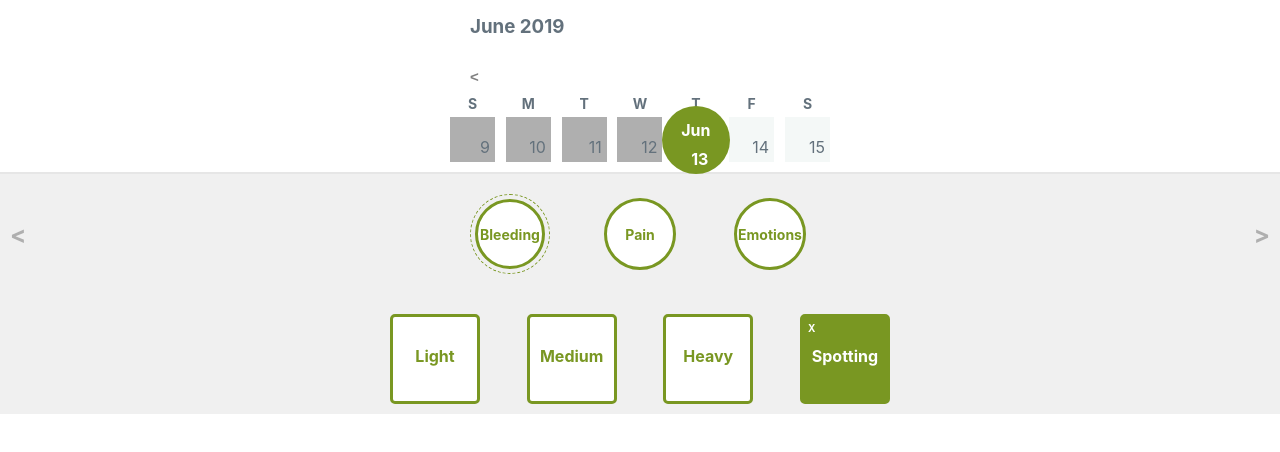
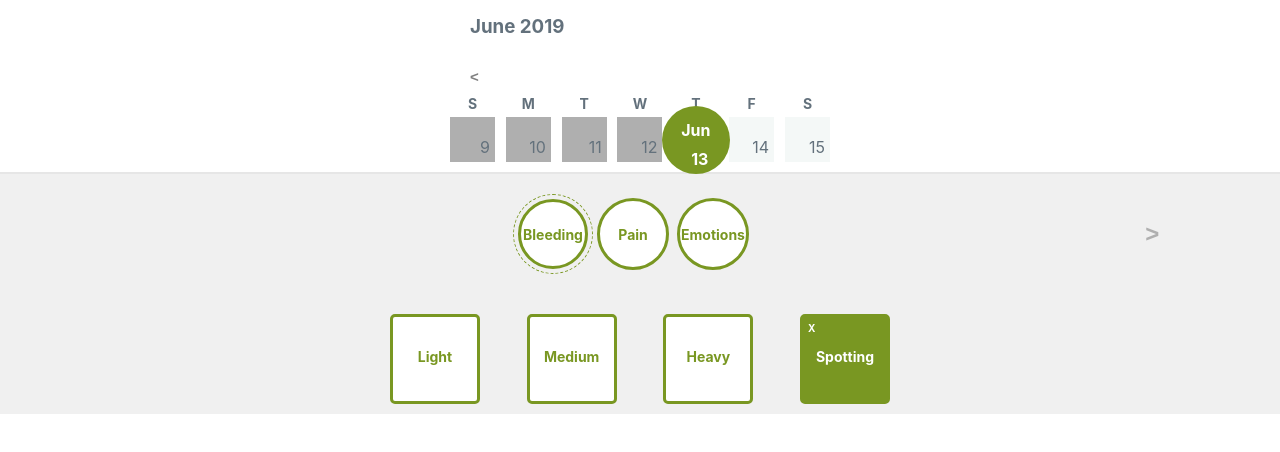
Before and after one commit to annazus/luna-tracker, a React (Create React App) app: page / in a window 1280 px wide. Shown: the top 452 px of the page. Built offline with nearby package versions, Linux system fonts and the light colour scheme.

Commit message:
Scrolling through symptoms

```diff
--- a/src/components/SymptomTrait/SymptomTrait.module.css
+++ b/src/components/SymptomTrait/SymptomTrait.module.css
@@ -24,7 +24,7 @@
 }
 .SymptomTraitLabel {
   position: absolute;
-
+  font-size: 14px;
   color: rgb(121, 151, 34);
   margin-top: 5px;
   font-weight: bold;
--- a/src/components/SymptomsRow/SymptomsRow.js
+++ b/src/components/SymptomsRow/SymptomsRow.js
@@ -2,7 +2,14 @@ import React from "react";
 import Symptom from "../Symptom";
 import classes from "./SymptomsRow.module.css";
 
-const SymptomsRow = ({ symptomList, selectedSymptom, clickHandler }) => {
+const SymptomsRow = ({
+  symptomList,
+  selectedSymptom,
+  clickHandler,
+  scrollSymptoms,
+  backArrowDisabled = true,
+  forwardArrowDisabled = true
+}) => {
   const symptoms = symptomList.map((item, i) => (
     <Symptom
       label={item}
@@ -13,9 +20,27 @@ const SymptomsRow = ({ symptomList, selectedSymptom, clickHandler }) => {
   ));
   return (
     <div className={classes.SymptomsRow}>
-      <span className={classes.SymptomsArrow}>{"<"}</span>
+      {!backArrowDisabled ? (
+        <button
+          className={classes.SymptomsArrow}
+          onClick={() => scrollSymptoms(false)}
+        >
+          {"<"}
+        </button>
+      ) : (
+        <div className={classes.SymptomsArrow} />
+      )}
       <div className={classes.Symptoms}>{symptoms}</div>
-      <span className={classes.SymptomsArrow}>{">"}</span>
+      {!forwardArrowDisabled ? (
+        <button
+          className={classes.SymptomsArrow}
+          onClick={() => scrollSymptoms(true)}
+        >
+          {">"}
+        </button>
+      ) : (
+        <div className={classes.SymptomsArrow} />
+      )}
     </div>
   );
 };
--- a/src/components/SymptomsRow/SymptomsRow.module.css
+++ b/src/components/SymptomsRow/SymptomsRow.module.css
@@ -9,18 +9,22 @@
 }
 
 .Symptoms {
-  width: 80%;
+  flex-grow: 2;
   align-items: center;
   display: flex;
   flex-direction: row;
-  justify-content: space-between;
+  justify-content: center;
 }
 .SymptomsArrow {
+  flex-grow: 1;
   display: inline-block;
   font-weight: bold;
   font-size: 24px;
   text-align: center;
   margin: 10px 10px;
+  border: none;
+  outline: 0px;
+  background-color: transparent;
   color: rgb(175, 175, 175);
 }
 
--- a/src/containers/SymptomsTracker/SymptomsTracker.js
+++ b/src/containers/SymptomsTracker/SymptomsTracker.js
@@ -5,6 +5,10 @@ import SymptomTraits from "../../components/SymptomTraits";
 import Paper from "../../components/Paper";
 const SymptomsTracker = () => {
   const [currentSymptom, setCurrentSymptom] = useState("Bleeding");
+  const [currentSymptomPage, setCurrentSymptomPage] = useState(0);
+  const [forwardArrowDisabled, setForwardArrowDisabled] = useState(false);
+  const [backArrowDisabled, setbackArrowDisabled] = useState(true);
+
   const [currentDay, setCurrentDay] = useState("20190611");
   const [mySymptoms, setMySymptoms] = useState({
     "20190610": { Bleeding: ["Light"], Pain: ["Cramp", "Ovulation"] },
@@ -43,6 +47,31 @@ const SymptomsTracker = () => {
     }
   });
 
+  const scrollSymptomsHandler = forward => {
+    console.log("scrollSymptomsHandler");
+    const _symptoms = Object.keys(symptoms);
+    let newPage;
+    if (forward) {
+      if (currentSymptomPage * 3 + 3 < _symptoms.length) {
+        newPage = currentSymptomPage + 1;
+      }
+    } else {
+      if (currentSymptomPage > 0) {
+        newPage = currentSymptomPage - 1;
+      }
+    }
+    setCurrentSymptomPage(newPage);
+
+    if (newPage === 0) {
+      setbackArrowDisabled(true);
+    } else {
+      setbackArrowDisabled(false);
+    }
+
+    if (newPage * 3 + 3 < _symptoms.length) {
+      setForwardArrowDisabled(false);
+    } else setForwardArrowDisabled(true);
+  };
   const fetchMySymptomTraits = (date, symptom) => {
     console.log("mySymptoms", mySymptoms);
     const getMySymptomsForThisDate = mySymptoms[date];
@@ -115,9 +144,15 @@ const SymptomsTracker = () => {
       <WeekBar selectDayHandler={date => setCurrentDay(date)} />
       <Paper>
         <SymptomsRow
-          symptomList={Object.keys(symptoms).slice(0, 3)}
+          symptomList={Object.keys(symptoms).slice(
+            currentSymptomPage * 3,
+            currentSymptomPage * 3 + 3
+          )}
           selectedSymptom={currentSymptom}
           clickHandler={symptomClickHandler}
+          forwardArrowDisabled={forwardArrowDisabled}
+          backArrowDisabled={backArrowDisabled}
+          scrollSymptoms={forward => scrollSymptomsHandler(forward)}
         />
         <SymptomTraits
           symptom={currentSymptom}
@@ -125,6 +160,7 @@ const SymptomsTracker = () => {
           values={fetchMySymptomTraits(currentDay, currentSymptom)}
           isExclusive={symptoms[currentSymptom].values}
           clickHandler={symptomTraitClickHandler}
+          scrol
         />
       </Paper>
     </main>
```
